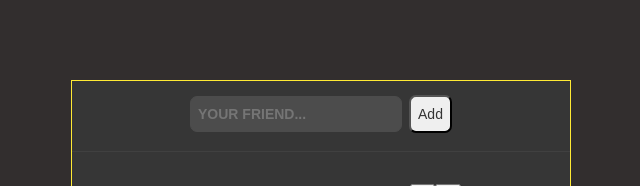
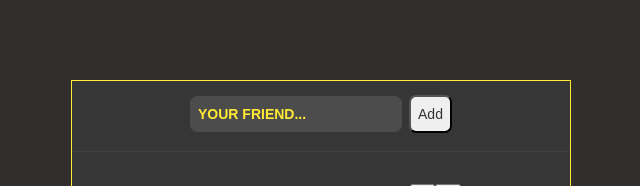
Before and after one commit to napstercake/workshop, a React (Create React App) app: page / in a window 1280 px wide. Shown: the top 186 px of the page, without its empty margins (319-959 px from the left). Built offline with nearby package versions, Linux system fonts and the light colour scheme; the HTML template or start-up script is replaced by a standard one.

Commit message:
placeholder with styles

```diff
--- a/src/App.css
+++ b/src/App.css
@@ -10,6 +10,19 @@
 
 .clear {
   clear: both;
+}
+
+::-webkit-input-placeholder { /* Chrome/Opera/Safari */
+  color: #ffea34;
+}
+::-moz-placeholder { /* Firefox 19+ */
+  color: #ffea34;
+}
+:-ms-input-placeholder { /* IE 10+ */
+  color: #ffea34;
+}
+:-moz-placeholder { /* Firefox 18- */
+  color: #ffea34;
 }
 
 /* Wrappers */
```
